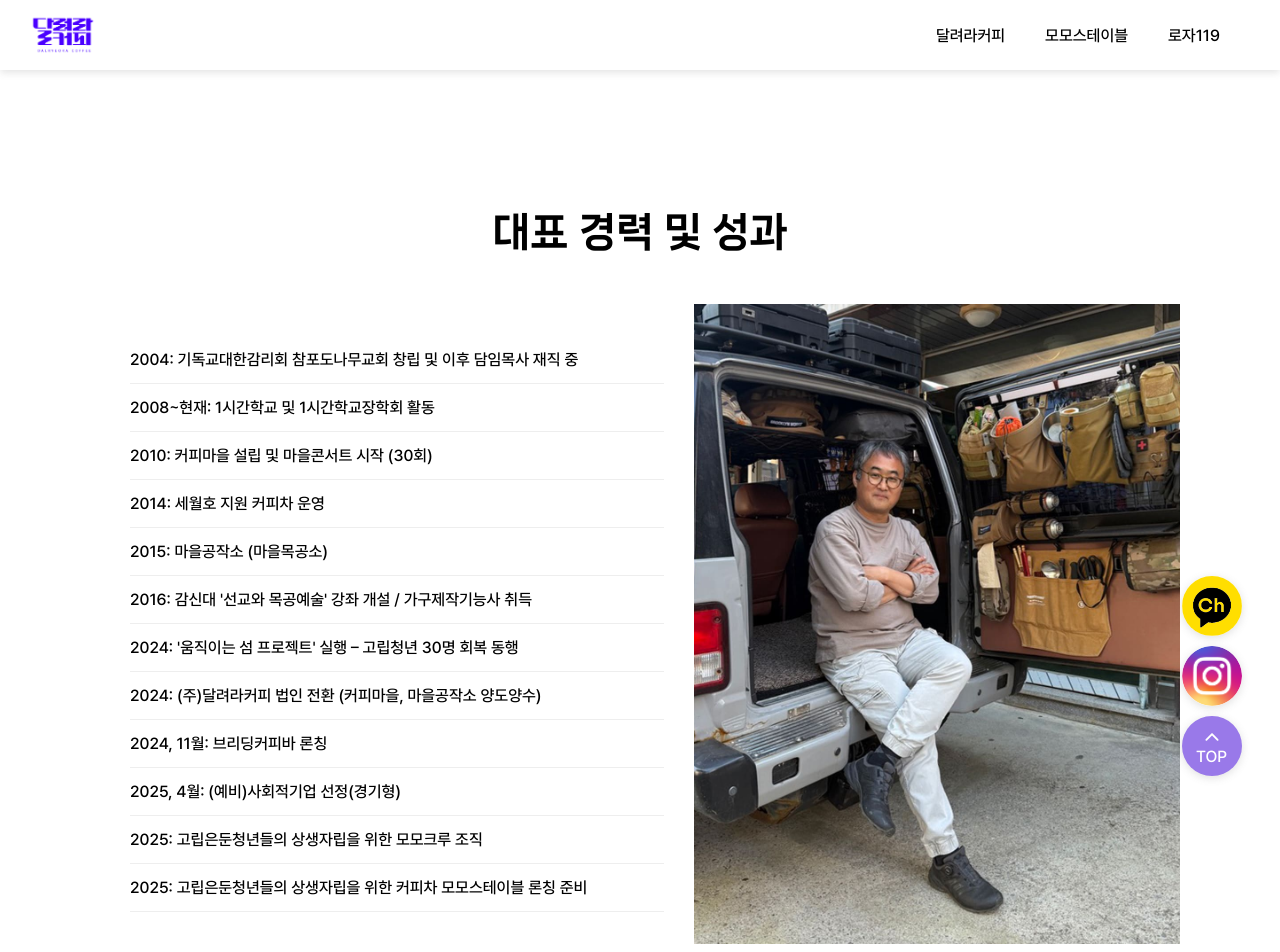
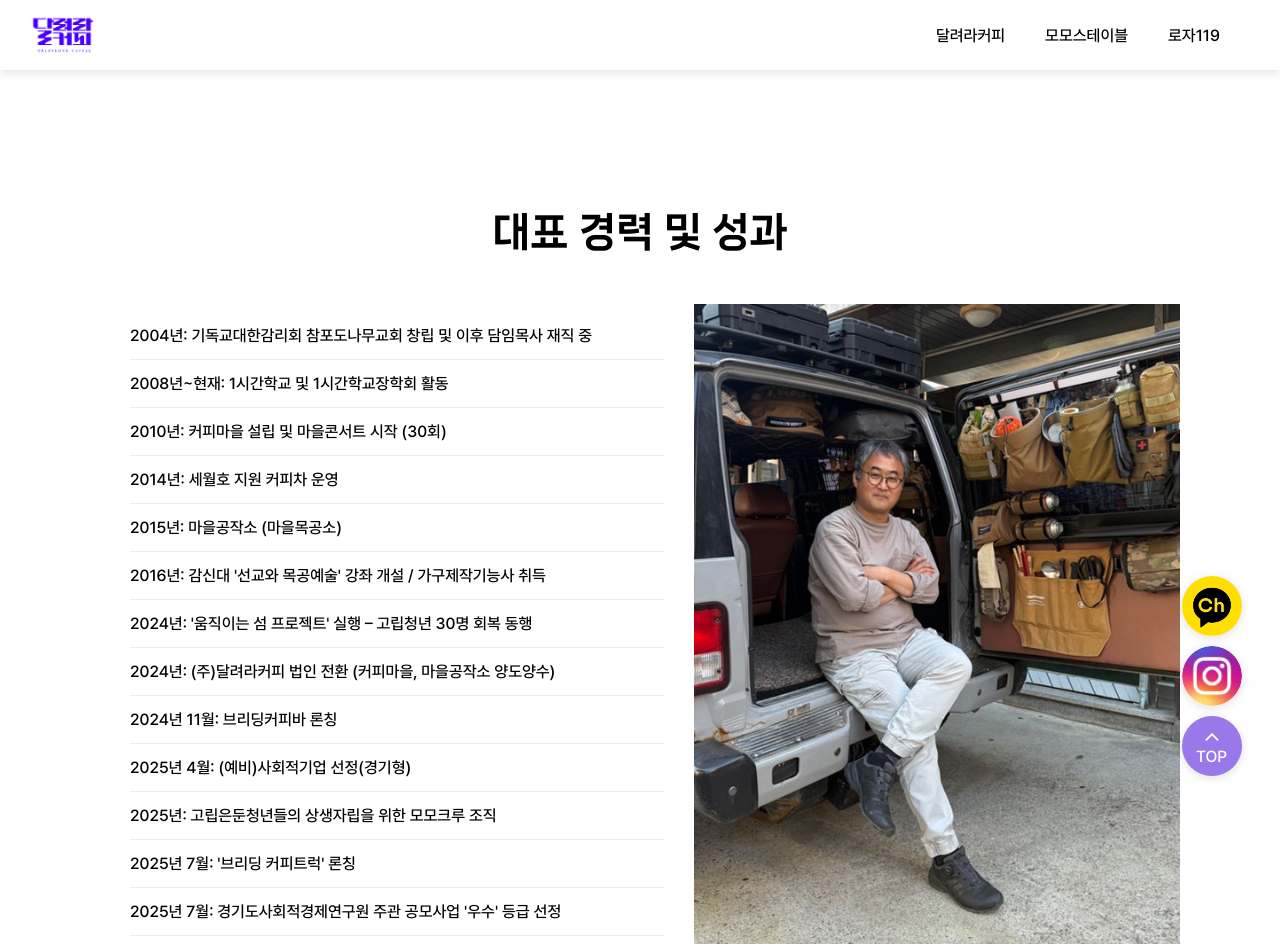
Before and after one commit to comme-modee/dalryeoradcoffee, a React (Create React App) app: page /ceo in a window 1280 px wide. Shown: the top 952 px of the page. Built offline with nearby package versions, Linux system fonts and the light colour scheme.

Commit message:
ceo update

```diff
--- a/src/routes/Ceo.jsx
+++ b/src/routes/Ceo.jsx
@@ -32,18 +32,19 @@ const Ceo = () => {
         }}
       >
         <div className='text'>
-          <p>2004: 기독교대한감리회 참포도나무교회 창립 및 이후 담임목사 재직 중</p>
-          <p>2008~현재: 1시간학교 및 1시간학교장학회 활동</p>
-          <p>2010: 커피마을 설립 및 마을콘서트 시작 (30회)</p>
-          <p>2014: 세월호 지원 커피차 운영</p>
-          <p>2015: 마을공작소 (마을목공소)</p>
-          <p>2016: 감신대 '선교와 목공예술' 강좌 개설 / 가구제작기능사 취득</p>
-          <p>2024: '움직이는 섬 프로젝트' 실행 – 고립청년 30명 회복 동행</p>
-          <p>2024: (주)달려라커피 법인 전환 (커피마을, 마을공작소 양도양수)</p>
-          <p>2024, 11월: 브리딩커피바 론칭</p>
-          <p>2025, 4월: (예비)사회적기업 선정(경기형)</p>
-          <p>2025: 고립은둔청년들의 상생자립을 위한 모모크루 조직</p>
-          <p>2025: 고립은둔청년들의 상생자립을 위한 커피차 모모스테이블 론칭 준비</p>
+          <p>2004년: 기독교대한감리회 참포도나무교회 창립 및 이후 담임목사 재직 중</p>
+          <p>2008년~현재: 1시간학교 및 1시간학교장학회 활동</p>
+          <p>2010년: 커피마을 설립 및 마을콘서트 시작 (30회)</p>
+          <p>2014년: 세월호 지원 커피차 운영</p>
+          <p>2015년: 마을공작소 (마을목공소)</p>
+          <p>2016년: 감신대 '선교와 목공예술' 강좌 개설 / 가구제작기능사 취득</p>
+          <p>2024년: '움직이는 섬 프로젝트' 실행 – 고립청년 30명 회복 동행</p>
+          <p>2024년: (주)달려라커피 법인 전환 (커피마을, 마을공작소 양도양수)</p>
+          <p>2024년 11월: 브리딩커피바 론칭</p>
+          <p>2025년 4월: (예비)사회적기업 선정(경기형)</p>
+          <p>2025년: 고립은둔청년들의 상생자립을 위한 모모크루 조직</p>
+          <p>2025년 7월: '브리딩 커피트럭' 론칭</p>
+          <p>2025년 7월: 경기도사회적경제연구원 주관 공모사업 '우수' 등급 선정</p>
         </div>
         <div className='img'></div>
       </motion.div>
```
